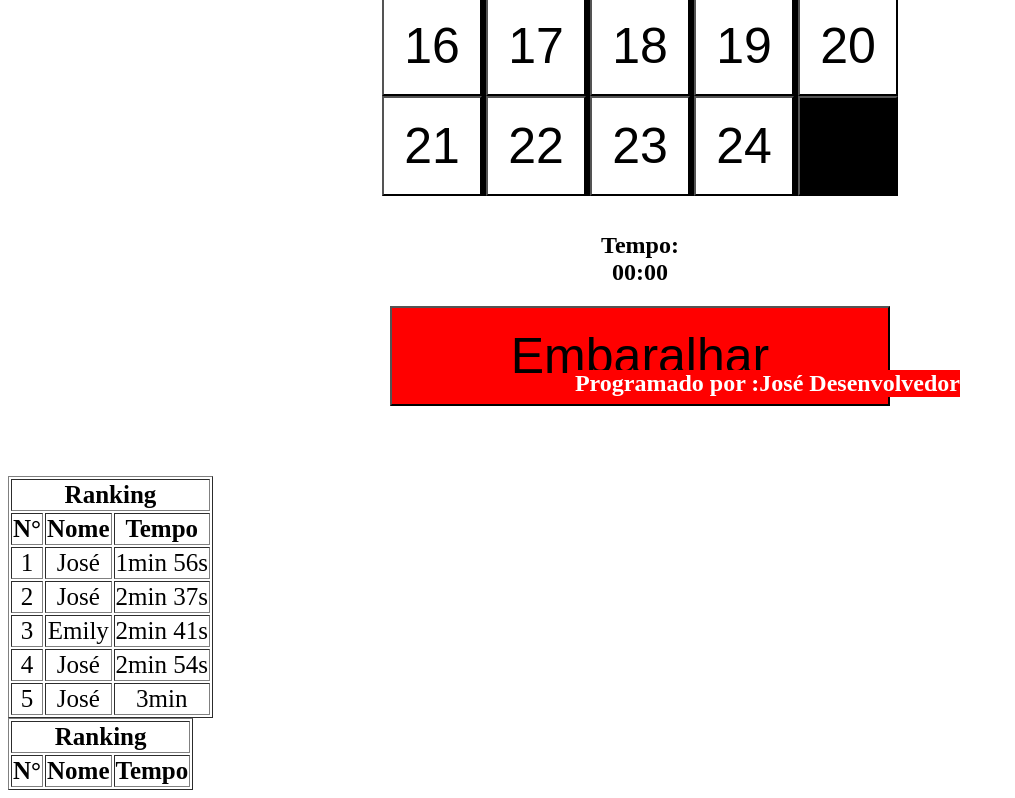
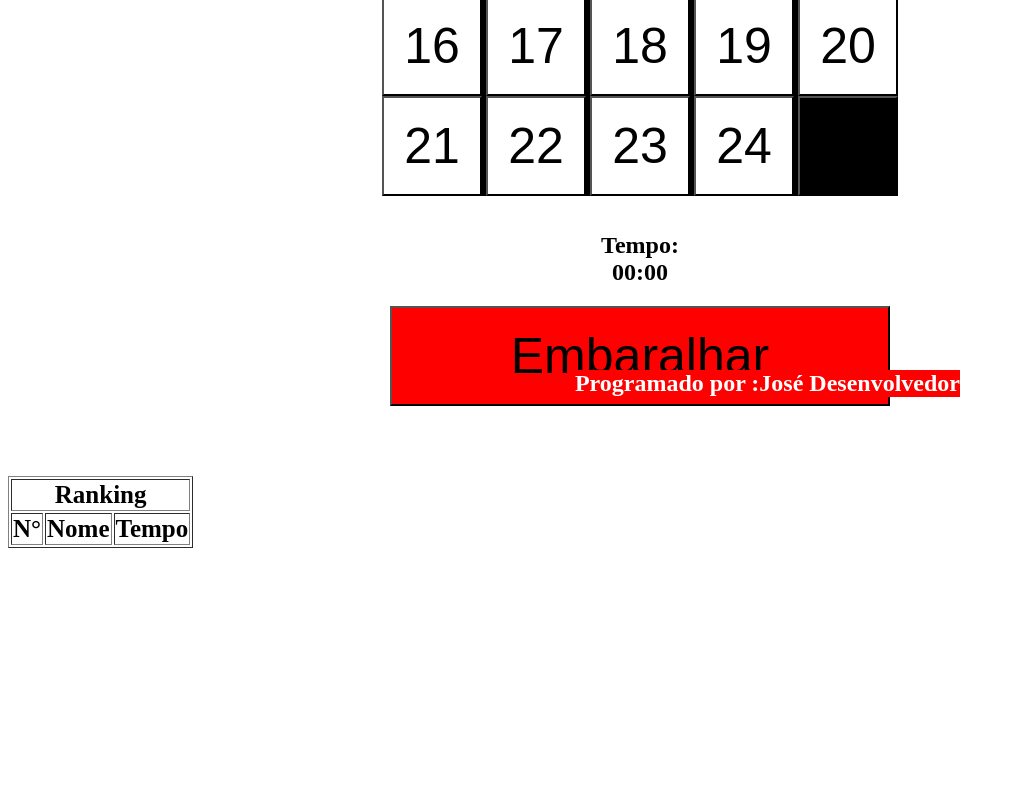
Before and after one commit to JoseDesen/quebra-cabeca, a plain HTML site: page quebra_cabeca_nivel3.html in a window 1280 px wide. Shown: the part 370-1168 px from the top of the page, without its empty margins (0-1015 px from the left). After the commit the page ends 926 px from the top, so only its background shows below. Drawn offline with Linux system fonts and the light colour scheme; no server answers.

Commit message:
Atualizar o quebra_cabeca_nivel3.html

```diff
--- a/quebra_cabeca_nivel3.html
+++ b/quebra_cabeca_nivel3.html
@@ -1406,41 +1406,7 @@
 	</form>
 	<h2 style="background-color:red;color:White;position:absolute;top:90%;right:25%">Programado por :José Desenvolvedor</h2>
 	<br><br><br><br>
-	<table border="1">
-	<tr>
-	<th colspan="3">Ranking</th>
-	</tr>
 
-	<tr>
-	<th>N°</th>
-	<th>Nome</th>
-	<th>Tempo</th>
-	</tr>
-	<tr>
-	<td>1</td>
-	<td>José</td>
-	<td>1min 56s</td>
-	</tr>
-	<tr>
-	<td>2</td>
-	<td>José</td>
-	<td>2min 37s</td>
-	</tr>
-	<tr>
-	<td>3</td>
-	<td>Emily</td>
-	<td>2min 41s</td>
-	</tr>
-	<tr>
-	<td>4</td>
-	<td>José</td>
-	<td>2min 54s</td>
-	</tr>
-	<tr>
-	<td>5</td>
-	<td>José</td>
-	<td>3min</td>
-	</tr>
 	</table>
 	<table id="melhores-tempos" border="1">
 		<thead>
```
